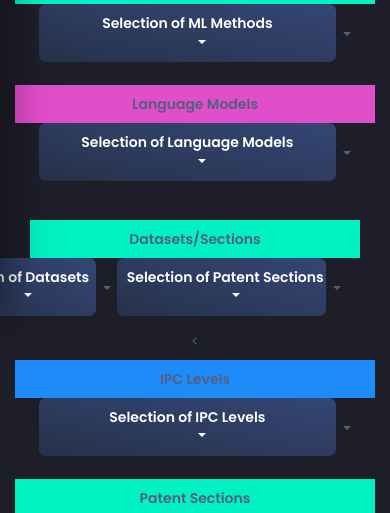
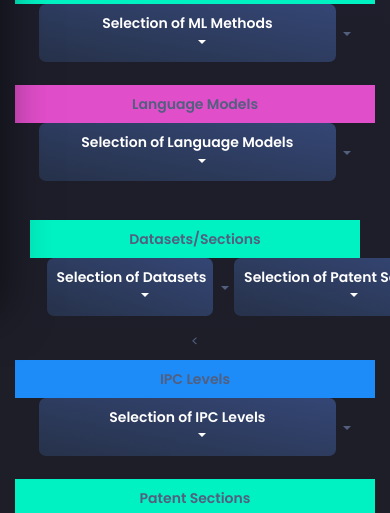
Before and after one commit to tsgiannis/master_thesis, a Flask app: page /index in a window 390 px wide; the page is wider, and only the part inside the window is pictured. Shown: the part 532-1045 px from the top of that part. Run offline with Flask 3, Linux system fonts and the light colour scheme; the visitor is signed in with stand-in values (Sample User, id 1); parts of the project's set-up code (start-up, migrations or seed data) failed here and were passed over; some libraries are stand-ins or nearby versions.

Commit message:
extra work #5 a bit better

```diff
--- a/apps/templates/home/index.html
+++ b/apps/templates/home/index.html
@@ -461,8 +461,8 @@ hr {
         <div class="col-md-8"> <!-- Adjust the width of the column as needed -->
             <div class="form-group row">
                 <label for="inputState_datasets_compact" class="col-sm-4 col-form-label text-center bg-success font-weight-bold ">Datasets/Sections</label>
-                <div class="col-sm-8">
-                    <div class="d-flex justify-content-end"> <!-- Use flex utilities for alignment -->
+                <div class="col-md-8">
+                    <div class="d-flex"> <!-- Use flex utilities for alignment -->
                         <div class="dropdown-toggle "> <!-- Added custom-margin and mr-2 classes -->
                             <button class="btn btn-secondary dropdown-toggle custom-dropdown" type="button"
                                     id="inputState_datasets_compact"
```
